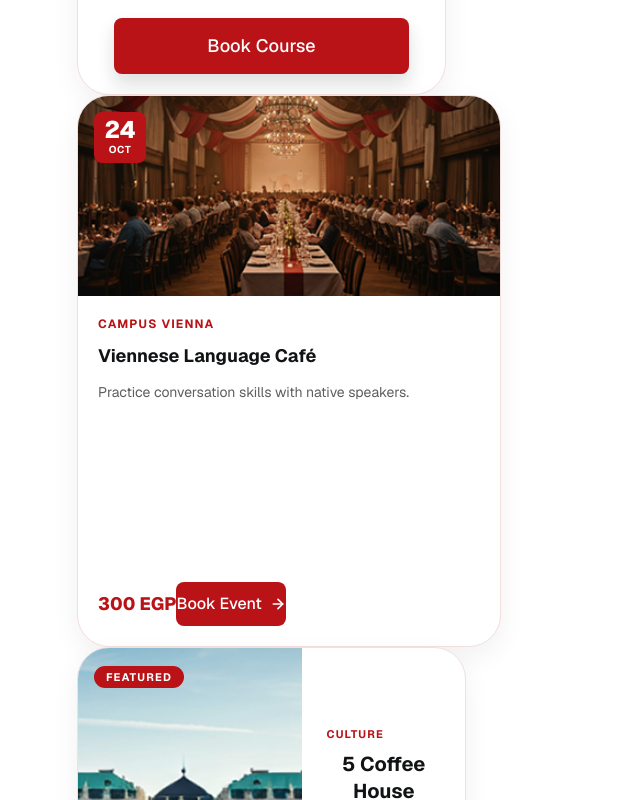
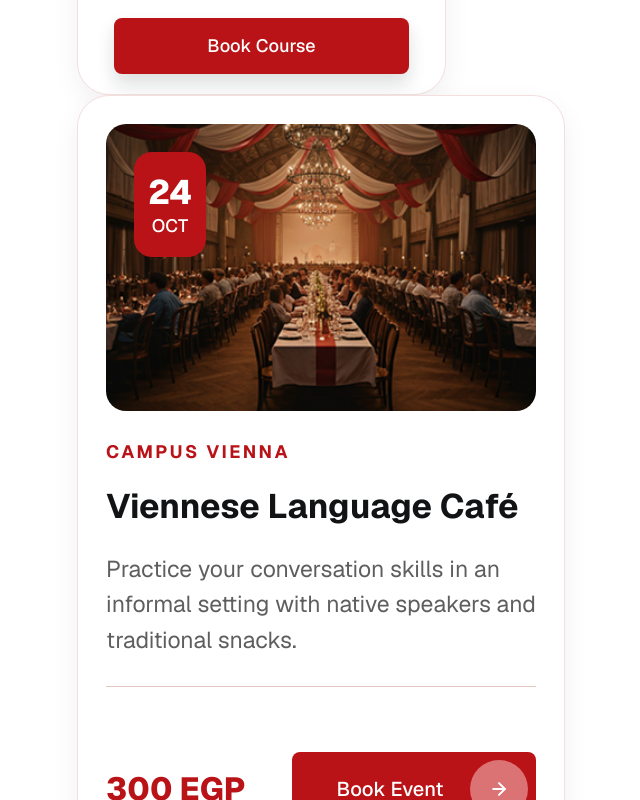
Before and after one commit to yomna22-ym/Austrian-lms, a Next.js app: page / in a window 1280 px wide. Shown: the part 780-1580 px from the top of the page, without its empty margins (227-867 px from the left). Built offline with nearby package versions, Linux system fonts and the light colour scheme.

Commit message:
enhance event

```diff
--- a/app/page.tsx
+++ b/app/page.tsx
@@ -43,14 +43,11 @@ export default function HomePage() {
   height={530}
   price="800 EGP"
   title="German Foundation"
-
-
   description="Start your journey with basic phrases and essential grammar."
   meta={[
     { icon: <CalendarDays size={18} />, text: "8 Weeks | Start: Oct 15" },
     { icon: <Users size={18} />,        text: "24 Sessions (90 min each)" },
   ]}
-
   ctaLabel="Book Course"
   onCtaClick={() => router.push("/courses/1")}
 />
@@ -58,12 +55,12 @@ export default function HomePage() {
 <GenericCard
   variant="event"
   image="/event.png"
-  width={424}
-  height={552}
+  width={488}
+  height={760}
   dateBadge={{ day: 24, month: "OCT" }}
   location="Campus Vienna"
   title="Viennese Language Café"
-  description="Practice conversation skills with native speakers."
+  description="Practice your conversation skills in an informal setting with native speakers and traditional snacks."
   price="300 EGP"
   onCtaClick={() => router.push("/events/1")}
 />
@@ -97,7 +94,7 @@ export default function HomePage() {
   sections={["header", "title", "description", "divider", "meta", "cta"]}
 />
       </div>
-<HeroSection
+        <HeroSection
           image="/hero.jpg"
           imageAlt="Welcome to Österreich Institut"
           title="Welcome to Österreich Institut"
--- a/app/shared/Button/Button.tsx
+++ b/app/shared/Button/Button.tsx
@@ -1,4 +1,5 @@
 import React from "react";
+import { ArrowRight } from "lucide-react";
 
 interface ButtonProps {
   label: string;
@@ -9,6 +10,7 @@ interface ButtonProps {
   onClick?: () => void;
   icon?: React.ReactNode;
   iconPosition?: "left" | "right";
+  showArrowRight?: boolean;
   className?: string;
   type?: "button" | "submit" | "reset";
   disabled?: boolean;
@@ -23,10 +25,16 @@ const Button: React.FC<ButtonProps> = ({
   onClick,
   icon,
   iconPosition = "left",
+  showArrowRight = false,
   className = "",
   type = "button",
   disabled = false,
 }) => {
+  const rightIcon =
+    showArrowRight && !icon ? (
+      <ArrowRight size={20} strokeWidth={2.4} />
+    ) : icon;
+  const resolvedIconPosition = showArrowRight ? "right" : iconPosition;
   const base =
     "inline-flex items-center justify-center gap-2 rounded-input font-medium text-base " +
     "transition-all duration-200 ease-out " +
@@ -42,12 +50,12 @@ const Button: React.FC<ButtonProps> = ({
         .filter(Boolean)
         .join(" ")}
     >
-      {icon && iconPosition === "left" && (
-        <span className="shrink-0 leading-none">{icon}</span>
+      {rightIcon && resolvedIconPosition === "left" && (
+        <span className="shrink-0 leading-none">{rightIcon}</span>
       )}
-      <span>{label}</span>
-      {icon && iconPosition === "right" && (
-        <span className="shrink-0 leading-none">{icon}</span>
+      <span className="whitespace-nowrap leading-none">{label}</span>
+      {rightIcon && resolvedIconPosition === "right" && (
+        <span className="shrink-0 leading-none">{rightIcon}</span>
       )}
     </button>
   );
--- a/app/shared/GenericCard/GenericCard.tsx
+++ b/app/shared/GenericCard/GenericCard.tsx
@@ -2,7 +2,7 @@
 
 import React from "react";
 import Image from "next/image";
-import { ArrowRight, CalendarDays, Users } from "lucide-react";
+import { CalendarDays, Users } from "lucide-react";
 import Button from "@/app/shared/Button/Button";
 
 // ─── Shared sub-types ────────────────────────────────────────────────────────
@@ -32,7 +32,7 @@ export interface SectionLayout {
 /** Default pixel sizes per templated variant (Figma). */
 export const CARD_TEMPLATE_SIZES = {
   course: { width: 369, height: 520 },
-  event: { width: 424, height: 552 },
+  event: { width: 488, height: 760 },
   blog: { width: 389, height: 397 },
 } as const;
 
@@ -241,8 +241,8 @@ const DEFAULT_COURSE_FIELDS: CourseFieldsLayout = {
 
 const DEFAULT_EVENT_FIELDS: EventFieldsLayout = {
   image: { align: "start" },
-  dateBadge: { className: "left-4 top-4" },
-  body: { align: "start", className: "gap-3 flex-1" },
+  dateBadge: { className: "left-7 top-7" },
+  body: { align: "stretch", className: "flex-1" },
   footer: { justify: "between", align: "center" },
 };
 
@@ -510,19 +510,19 @@ function EventCard({
   className = "",
 }: Omit<EventCardProps, "variant">) {
   const layout = { ...DEFAULT_EVENT_FIELDS, ...fields };
-  const imageBlock = resolveBlockSize(imageHeight, "h-[200px]");
+  const imageBlock = resolveBlockSize(imageHeight, "h-[287px]");
 
   return (
     <CardShell
       width={width}
       height={height}
       bgClassName={bgClassName}
-      className={className}
+      className={["p-6 text-left sm:p-7", className].filter(Boolean).join(" ")}
     >
       {image && (
         <div
           className={[
-            "relative w-full shrink-0 overflow-hidden",
+            "relative w-full shrink-0 overflow-hidden rounded-[20px]",
             imageBlock.className,
             sectionClasses(layout.image, false),
           ]
@@ -541,17 +541,17 @@ function EventCard({
           {dateBadge && (
             <div
               className={[
-                "absolute flex min-w-[52px] flex-col items-center rounded-lg bg-secondary px-2.5 py-1.5 text-white",
+                "absolute flex h-[105px] w-[72px] flex-col items-center justify-center rounded-[18px] bg-secondary text-white shadow-[0_12px_24px_rgba(17,19,21,0.18)]",
                 sectionClasses(
-                  layout.dateBadge ?? { className: "left-4 top-4" },
+                  layout.dateBadge ?? { className: "left-7 top-7" },
                   false
                 ),
               ].join(" ")}
             >
-              <span className="text-2xl font-extrabold leading-none">
+              <span className="text-[34px] font-extrabold leading-none">
                 {dateBadge.day}
               </span>
-              <span className="text-[10px] font-bold uppercase tracking-wider">
+              <span className="mt-2 text-[18px] font-medium uppercase leading-none">
                 {dateBadge.month}
               </span>
             </div>
@@ -561,14 +561,14 @@ function EventCard({
 
       <div
         className={[
-          "flex min-h-0 flex-1 flex-col p-5",
-          sectionClasses(layout.body) || "gap-3",
+          "flex min-h-0 flex-1 flex-col pt-8",
+          sectionClasses(layout.body, false) || "gap-0",
         ].join(" ")}
       >
         {location && (
           <span
             className={[
-              "text-xs font-bold uppercase tracking-widest text-secondary",
+              "text-[18px] font-bold uppercase leading-none tracking-[0.14em] text-secondary",
               sectionClasses(layout.location, false),
             ]
               .filter(Boolean)
@@ -580,7 +580,7 @@ function EventCard({
 
         <h3
           className={[
-            "text-lg font-bold leading-snug text-text-primary",
+            "mt-6 text-[34px] font-bold leading-tight text-text-primary",
             sectionClasses(layout.title, false),
           ]
             .filter(Boolean)
@@ -592,7 +592,7 @@ function EventCard({
         {description && (
           <p
             className={[
-              "text-sm leading-relaxed text-text-secondary",
+              "mt-6 text-[23px] leading-[1.55] text-text-secondary",
               sectionClasses(layout.description, false),
             ]
               .filter(Boolean)
@@ -602,17 +602,21 @@ function EventCard({
           </p>
         )}
 
-        <hr className="mt-auto border-neutral-100" />
+        <hr className="mt-7 border-[#e7c5c2]" />
 
         <div
-          className={sectionClasses(
-            layout.footer ?? { justify: "between", align: "center" }
-          )}
+          className={[
+            "mt-auto pt-8",
+            sectionClasses(layout.footer ?? { justify: "between", align: "center" }),
+          ]
+            .filter(Boolean)
+            .join(" ")}
         >
           {price && (
             <span
               className={[
-                priceClassName ?? "text-lg font-extrabold text-secondary",
+                priceClassName ??
+                  "shrink-0 text-[32px] font-extrabold leading-none text-secondary",
                 sectionClasses(layout.price, false),
               ]
                 .filter(Boolean)
@@ -627,13 +631,17 @@ function EventCard({
               onClick={onCtaClick}
               bgColorClass="bg-secondary"
               textColorClass="text-primary"
-              height="h-[44px]"
-              icon={
-                showArrow ? (
-                  <ArrowRight size={16} strokeWidth={2.5} />
-                ) : undefined
-              }
-              iconPosition="right"
+              width={showArrow ? "w-[244px]" : "w-[150px]"}
+              height="h-[74px]"
+              showArrowRight={showArrow}
+              className={[
+                "relative overflow-hidden rounded-full text-[20px] font-bold shadow-none hover:brightness-105 active:translate-y-0.5",
+                showArrow
+                  ? "gap-0 pl-6 pr-[72px] [&>span:last-child]:absolute [&>span:last-child]:right-2 [&>span:last-child]:top-1/2 [&>span:last-child]:flex [&>span:last-child]:h-[58px] [&>span:last-child]:w-[58px] [&>span:last-child]:-translate-y-1/2 [&>span:last-child]:items-center [&>span:last-child]:justify-center [&>span:last-child]:rounded-full [&>span:last-child]:bg-[#db7274] [&>span:last-child]:text-white [&>span:last-child]:transition-transform [&>span:last-child]:duration-300 group-hover/card:[&>span:last-child]:translate-x-1 group-hover/card:[&>span:last-child]:-translate-y-1/2"
+                  : "",
+              ]
+                .filter(Boolean)
+                .join(" ")}
             />
           </div>
         </div>
@@ -1071,12 +1079,7 @@ function renderCardSection(
                   bgColorClass={ctx.ctaBgColorClass ?? "bg-secondary"}
                   textColorClass="text-primary"
                   height="h-[44px]"
-                  icon={
-                    ctx.showArrow !== false ? (
-                      <ArrowRight size={16} strokeWidth={2.5} />
-                    ) : undefined
-                  }
-                  iconPosition="right"
+                  showArrowRight={ctx.showArrow !== false}
                 />
               </div>
             )}
```
